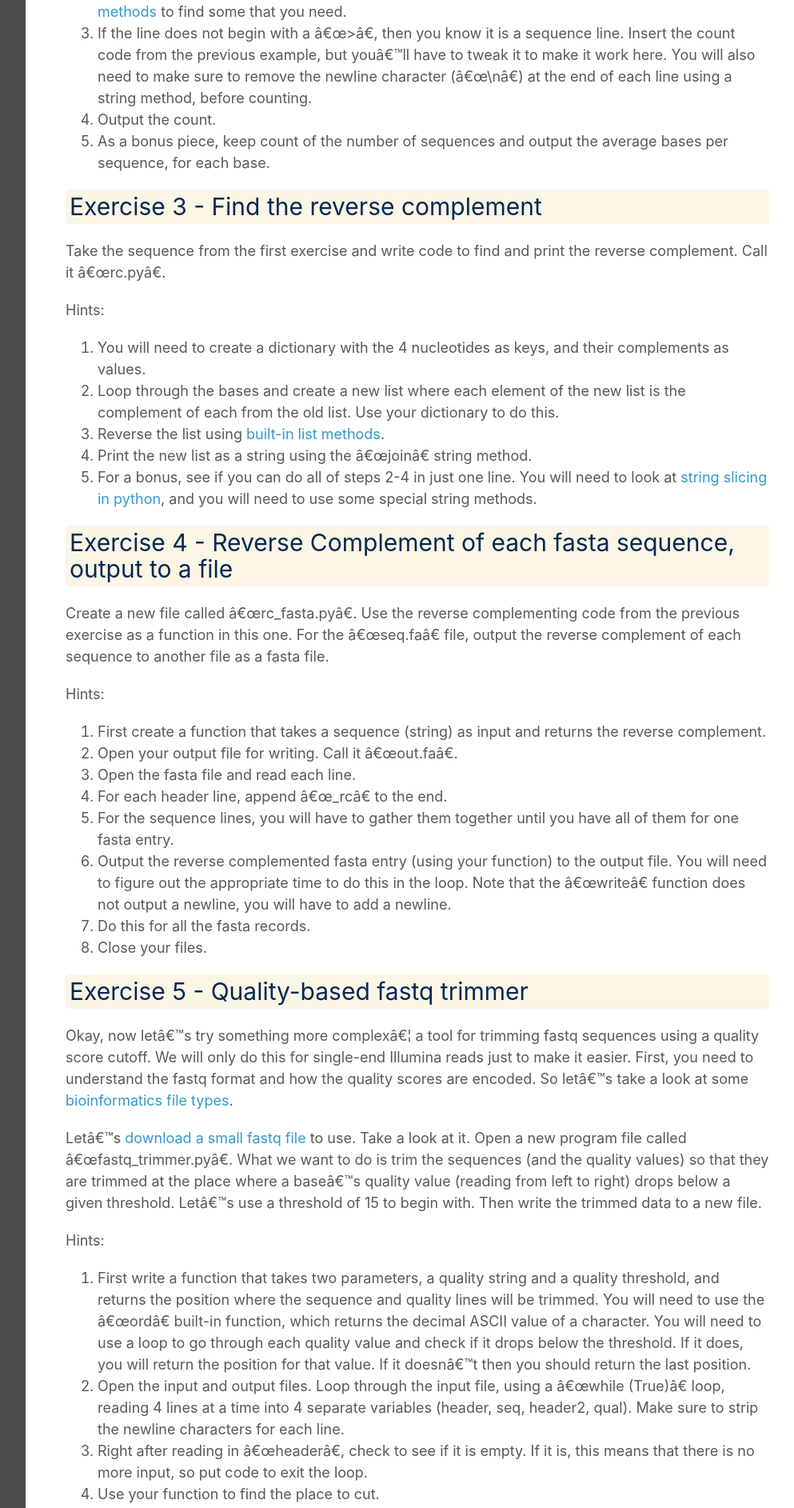
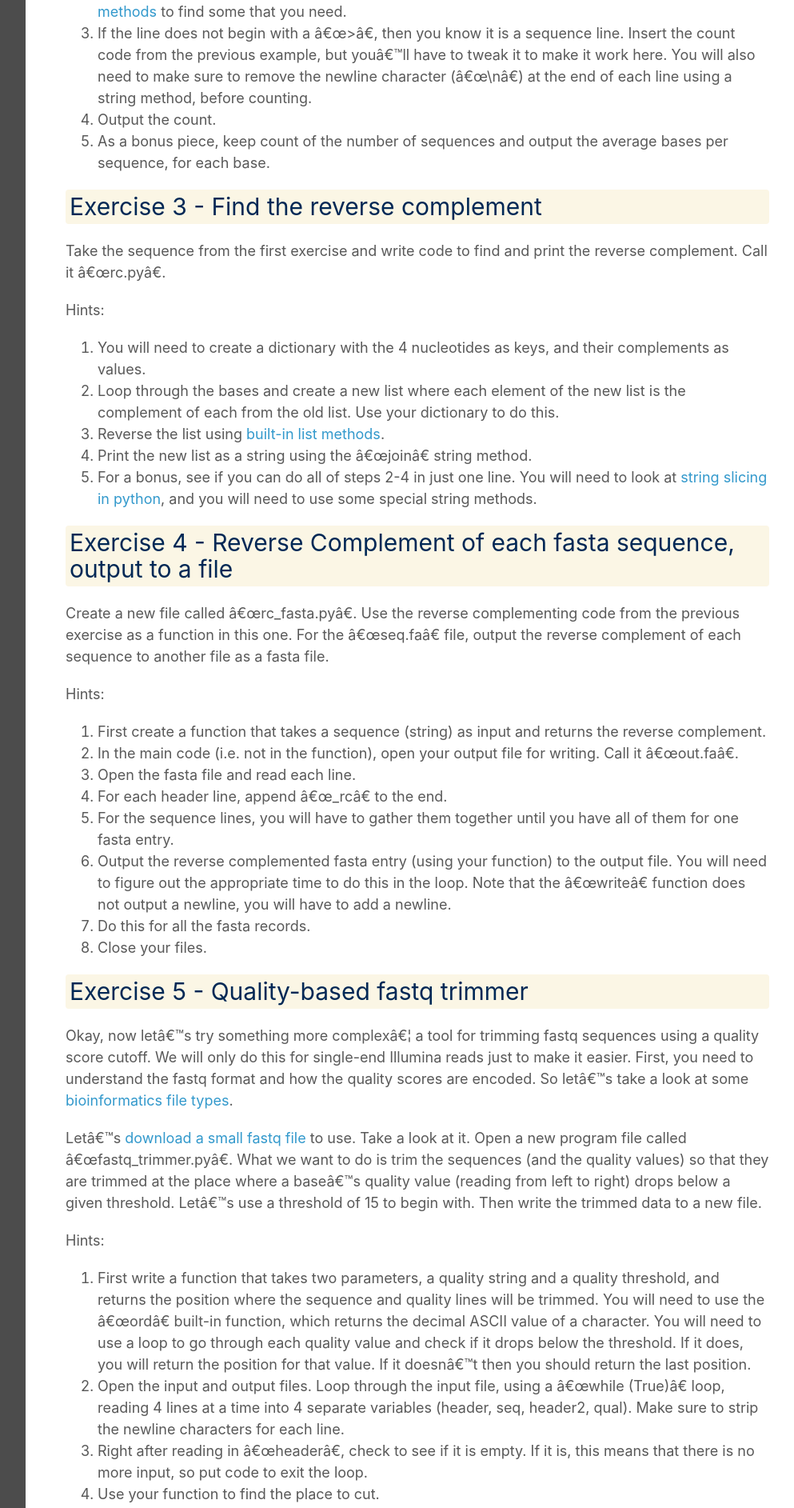
Before and after one commit to ucdavis-bioinformatics-training/2023-July-Introduction-To-Python-For-Bioinformatics, a Jekyll site: the page built from python/python4.md, in a window 1280 px wide. Shown: the part 998-2883 px from the top of the page at 80% size, without its empty margins (268-1261 px from the left). Built offline with Jekyll 4.4.1, drawn with Linux system fonts in a browser that asks for light colours; our own code applies the rules of GitHub Pages for plain Markdown files.

Commit message:
clarifying instructions

```diff
--- a/python/python4.md
+++ b/python/python4.md
@@ -43,7 +43,7 @@ Create a new file called "rc_fasta.py". Use the reverse complementing code from
 
 Hints:
 1. First create a function that takes a sequence (string) as input and returns the reverse complement.
-2. Open your output file for writing. Call it "out.fa".
+2. In the main code (i.e. not in the function), open your output file for writing. Call it "out.fa".
 3. Open the fasta file and read each line.
 4. For each header line, append "\_rc" to the end.
 5. For the sequence lines, you will have to gather them together until you have all of them for one fasta entry.
```
